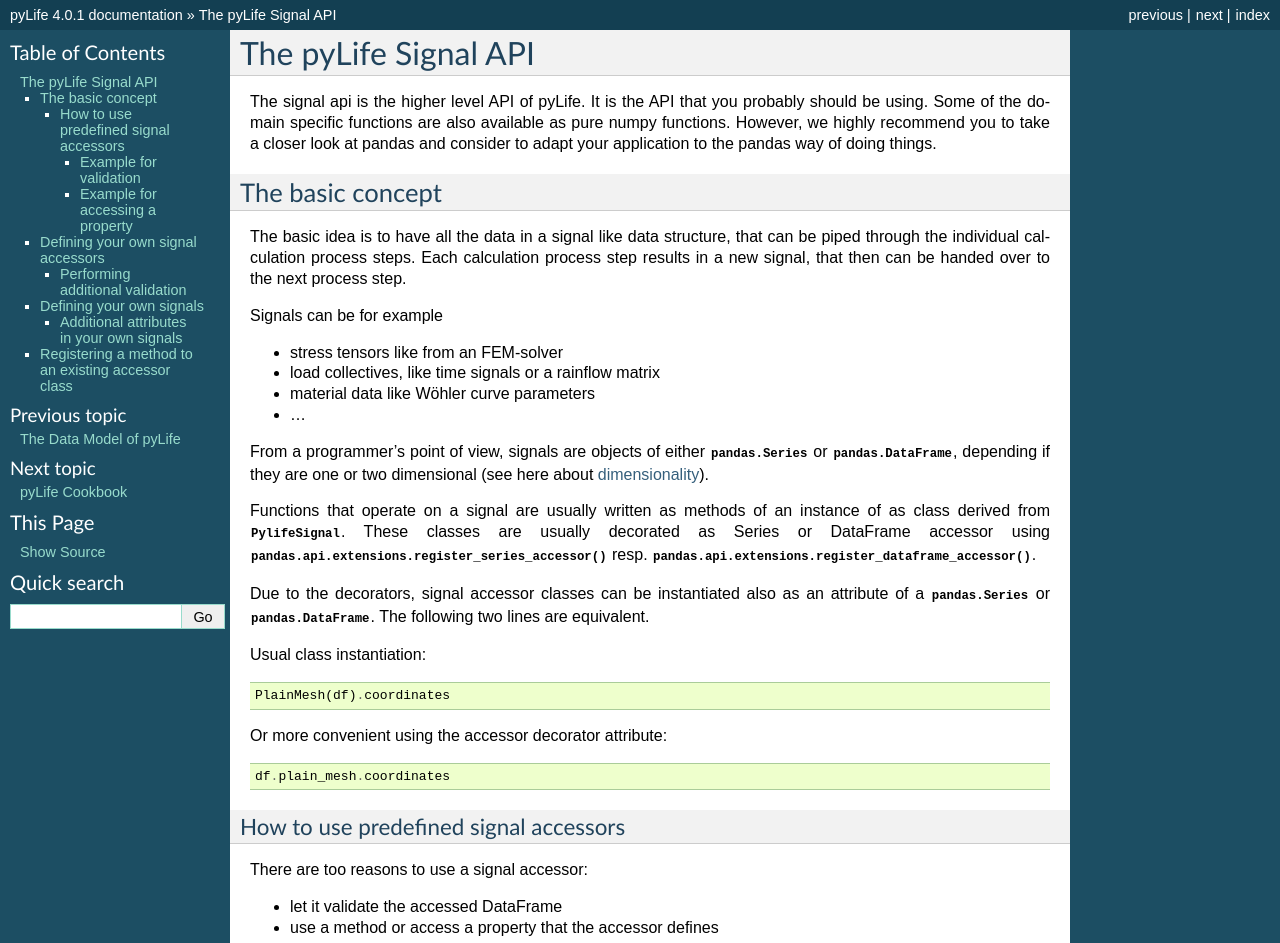
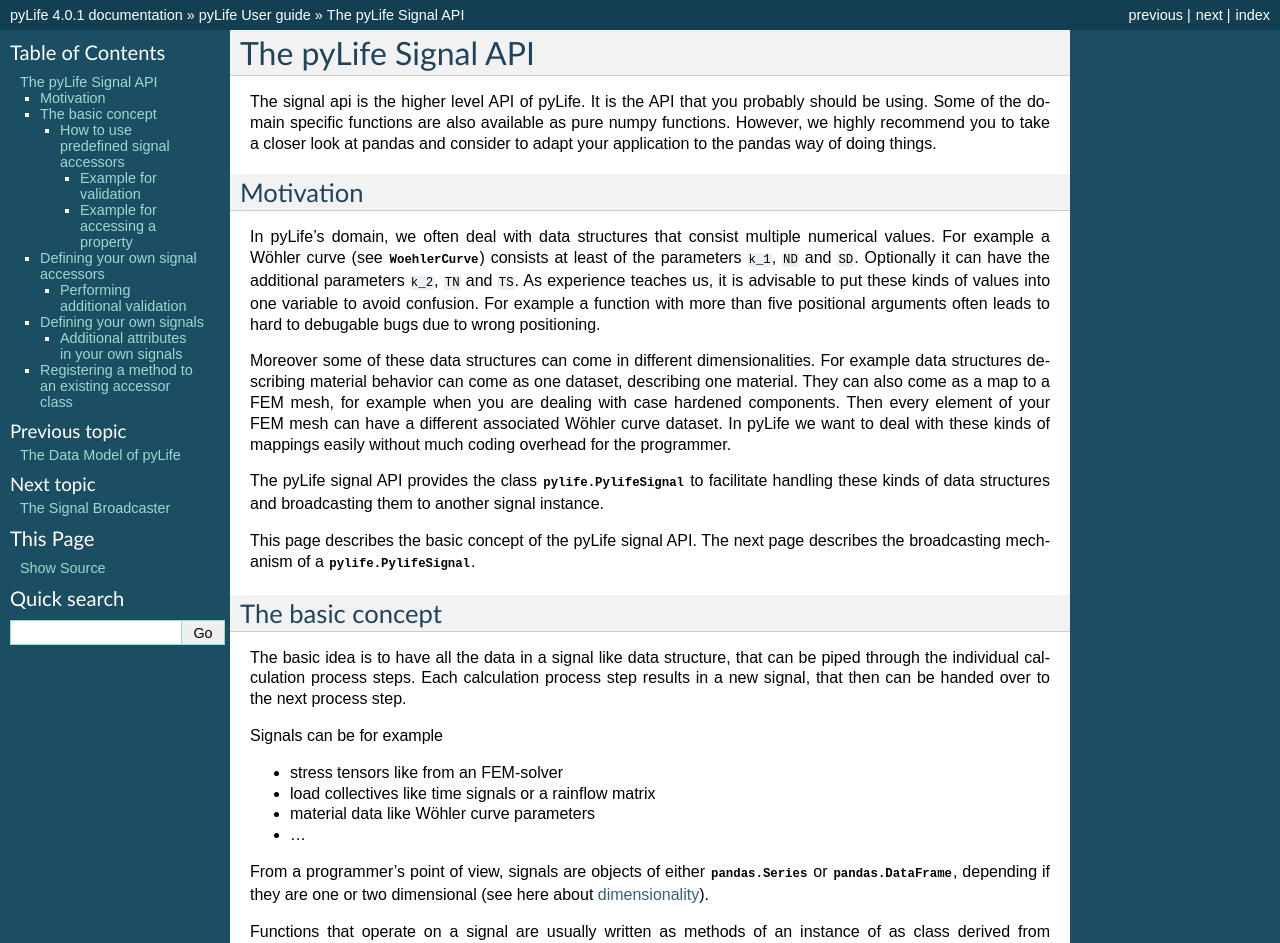
Before and after one commit to boschresearch/pylife, a Sphinx documentation site: the page built from docs/signal_api.rst, in a window 1280 px wide and 1400 px high. Shown: the top 943 px of the window. Built offline with Sphinx 7.4.7, drawn with Linux system fonts in a browser that asks for light colours; pages that are not in the unit, such as notebooks, are missing from menus; some of the changed text lies outside the part shown.

Commit message:
More work on user guide documentation
Signed-off-by: Johannes Mueller <johannes.mueller4@de.bosch.com>

```diff
--- a/docs/index.rst
+++ b/docs/index.rst
@@ -13,12 +13,10 @@ pyLife Documentation
    INSTALLATION
 
 .. toctree::
-   :maxdepth: 2
+   :maxdepth: 3
    :caption: User Guide
 
    user_guide
-   data_model
-   signal_api
 
 .. toctree::
    :maxdepth: 1
--- a/docs/signal_api.rst
+++ b/docs/signal_api.rst
@@ -1,4 +1,3 @@
-
 The pyLife Signal API
 =====================
 
@@ -7,6 +6,34 @@ probably should be using. Some of the domain specific functions are also
 available as pure numpy functions.  However, we highly recommend you to take a
 closer look at pandas and consider to adapt your application to the pandas way
 of doing things.
+
+
+Motivation
+----------
+
+In pyLife's domain, we often deal with data structures that consist multiple
+numerical values.  For example a Wöhler curve (see
+:class:`~pylife.materiallaws.WoehlerCurve`) consists at least of the parameters
+``k_1``, ``ND`` and ``SD``.  Optionally it can have the additional parameters
+``k_2``, ``TN`` and ``TS``.  As experience teaches us, it is advisable to put
+these kinds of values into one variable to avoid confusion.  For example a
+function with more than five positional arguments often leads to hard to
+debugable bugs due to wrong positioning.
+
+Moreover some of these data structures can come in different dimensionalities.
+For example data structures describing material behavior can come as one
+dataset, describing one material.  They can also come as a map to a FEM mesh,
+for example when you are dealing with case hardened components.  Then every
+element of your FEM mesh can have a different associated Wöhler curve
+dataset.  In pyLife we want to deal with these kinds of mappings easily without
+much coding overhead for the programmer.
+
+The pyLife signal API provides the class :class:`pylife.PylifeSignal` to
+facilitate handling these kinds of data structures and broadcasting them to
+another signal instance.
+
+This page describes the basic concept of the pyLife signal API.  The next page
+describes the broadcasting mechanism of a :class:`pylife.PylifeSignal`.
 
 
 The basic concept
@@ -21,7 +48,7 @@ Signals can be for example
 
 * stress tensors like from an FEM-solver
 
-* load collectives, like time signals or a rainflow matrix
+* load collectives like time signals or a rainflow matrix
 
 * material data like Wöhler curve parameters
 
@@ -53,6 +80,40 @@ Or more convenient using the accessor decorator attribute:
 ::
 
    df.plain_mesh.coordinates
+
+
+There is also the convenience function
+:func:`~pylife.signal.PylifeSignal.from_parameters` to instantiate the signal
+class from individual parameters.  So a
+:class:`pylife.materialdata.WoehlerCurve` can be instantiated in three ways.
+
+* directly with the class constructor
+
+  .. code-block:: python
+
+      data = pd.Series({
+          'k_1': 7.0,
+          'ND': 2e6,
+          'SD': 320.
+      })
+      wc = WoehlerCurve(data)
+
+* using the pandas accessor
+
+  .. code-block:: python
+
+      data = pd.Series({
+          'k_1': 7.0,
+          'ND': 2e6,
+          'SD': 320.
+      })
+      wc = data.woehler
+
+* from individual parameters
+
+  .. code-block:: python
+
+      wc = WoehlerCurve.from_parameters(k_1=7.0, ND=2e6, SD= 320.)
 
 
 
```
Also changed, not shown: docs/broadcaster.rst (added, +111 -0 lines), docs/user_guide.rst (+7 -0 lines).
